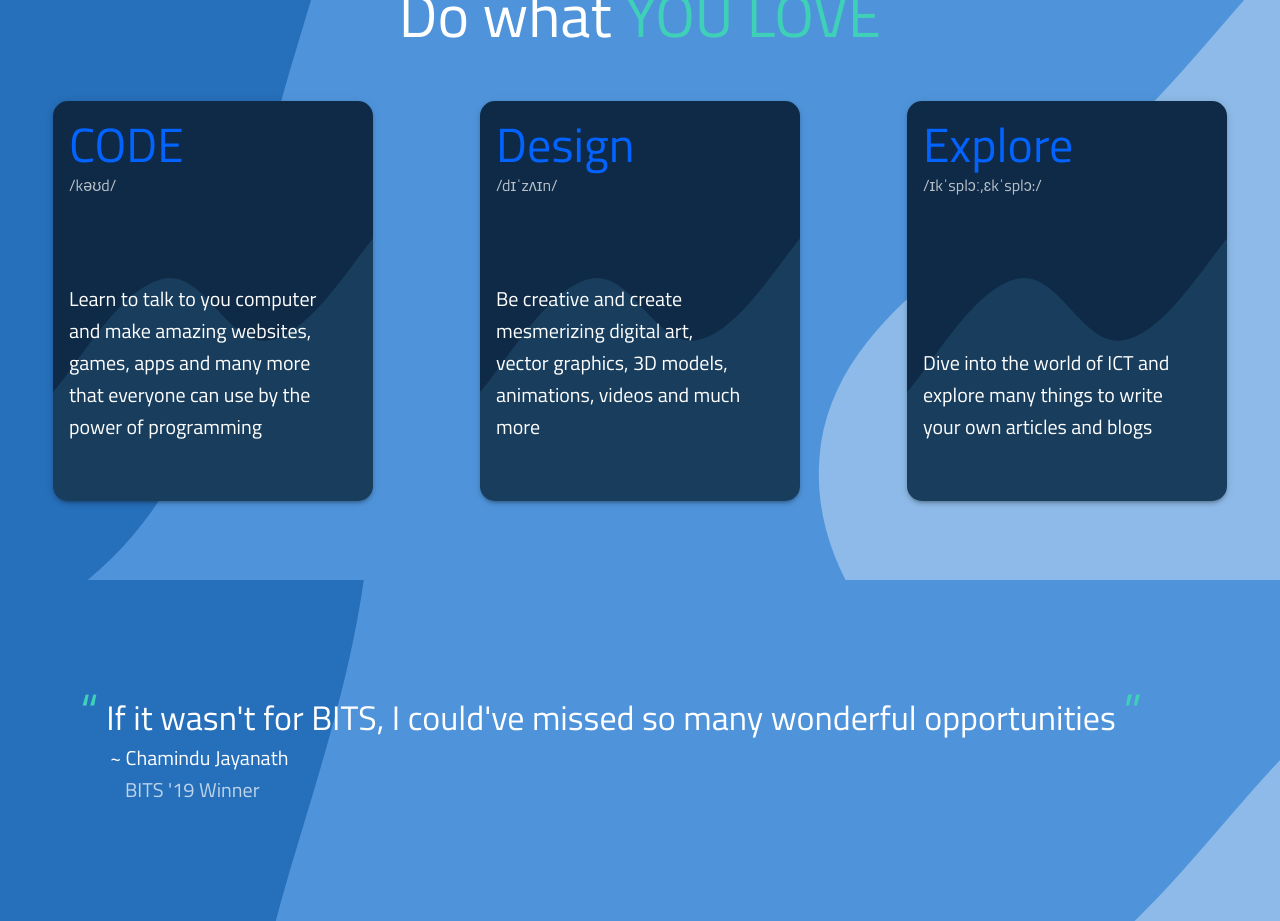
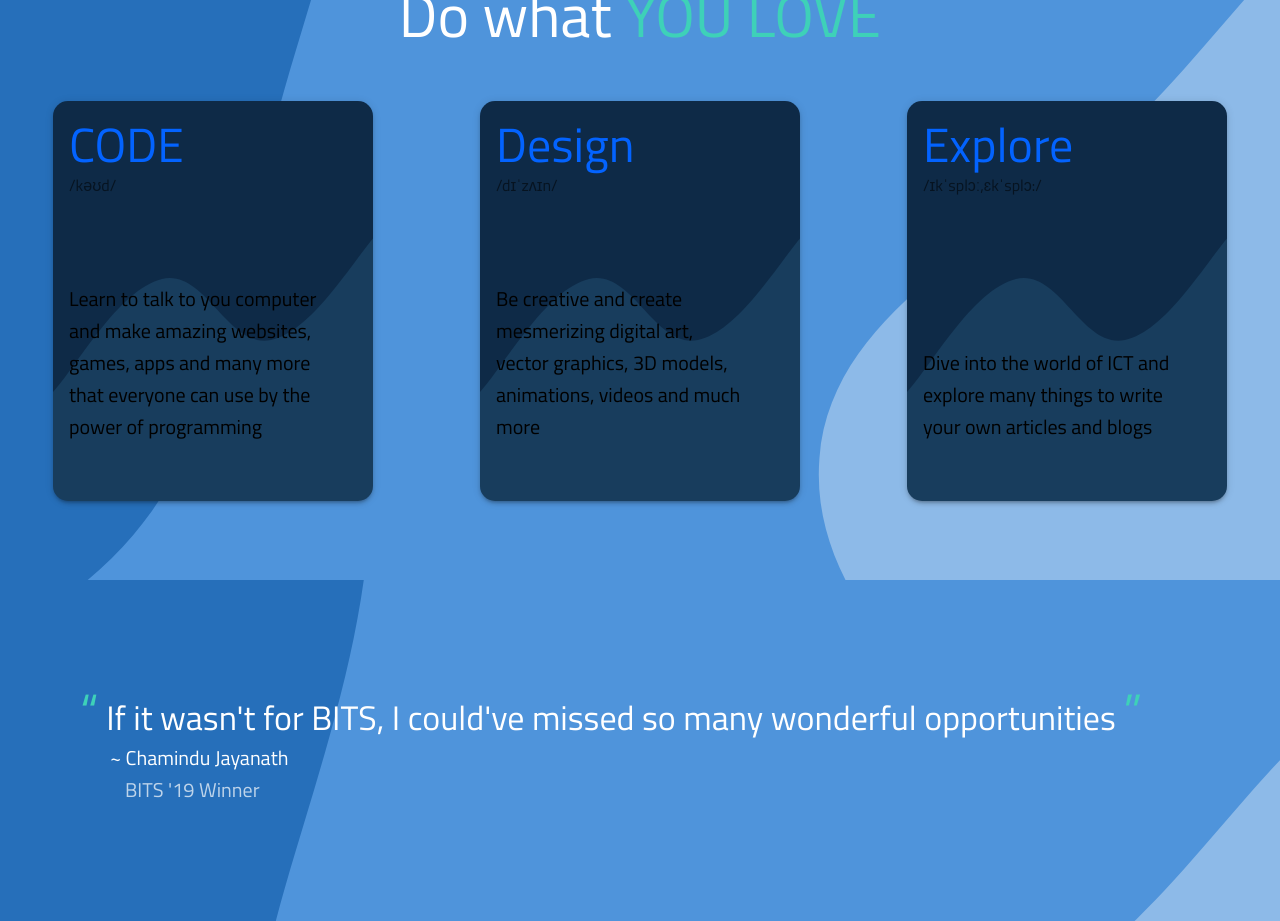
Before and after one commit to chamiduu/BitPoint-Final, a React (Create React App) app: page / in a window 1280 px wide. Shown: the part 1020-1941 px from the top of the page. Built offline with nearby package versions, Linux system fonts and the light colour scheme.

Commit message:
Update theme

```diff
--- a/src/theme.js
+++ b/src/theme.js
@@ -2,14 +2,14 @@ import { createMuiTheme } from '@material-ui/core/styles';
 
 const theme = createMuiTheme({
   palette: {
-    type: "dark",
+    type: "light",
     primary: {
-      main: "#183d5d",
-      contrastText: "#ffffff",
+      main: "#fff",
+      contrastText: "#000",
     },
     secondary: {
       main: "#0363ff",
-      contrastText: "#ffffff",
+      contrastText: "#000",
     },
     accent: {
       main: "#00ff00",
@@ -18,7 +18,7 @@ const theme = createMuiTheme({
 
   text: {
     primary: {
-      main: "#ffffff",
+      main: "#000",
     },
     secondary: {
       main: "#000",
```
